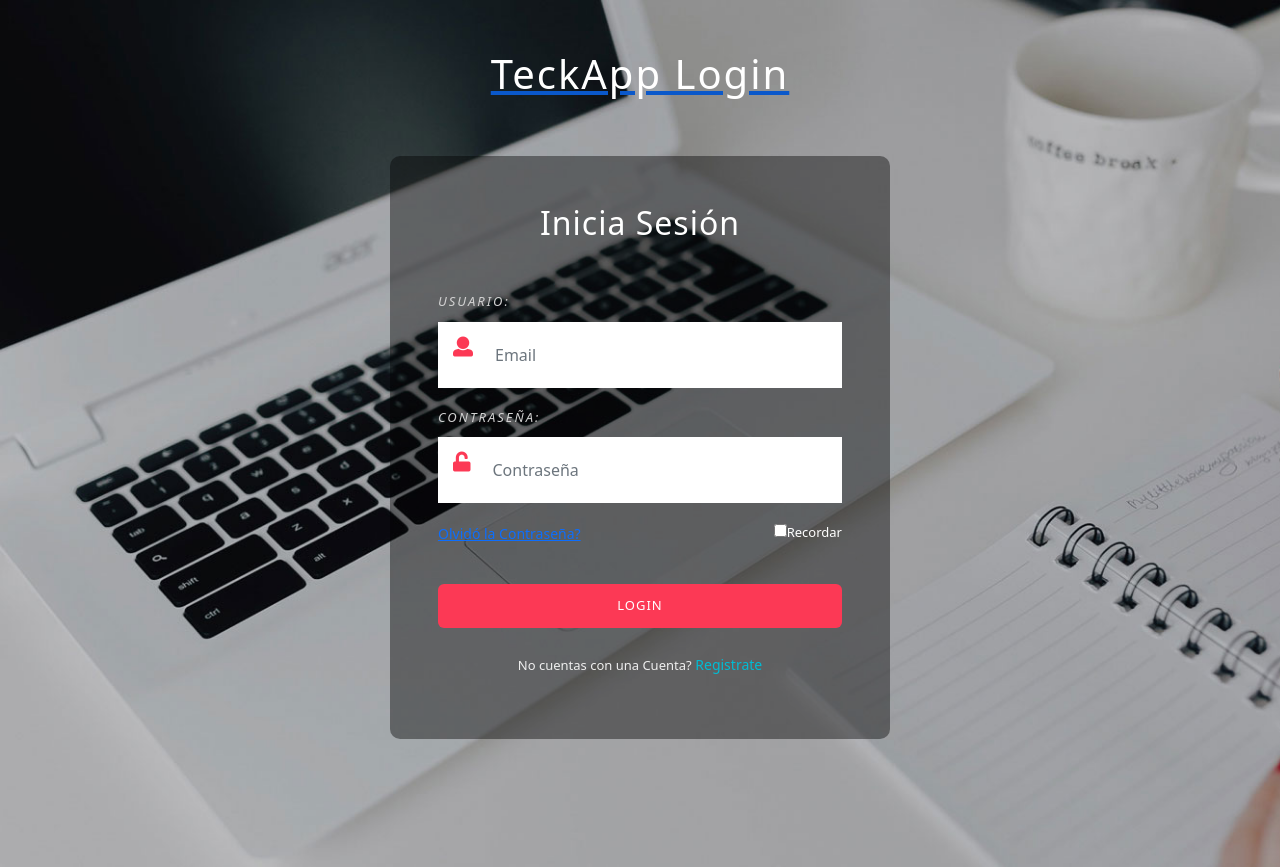
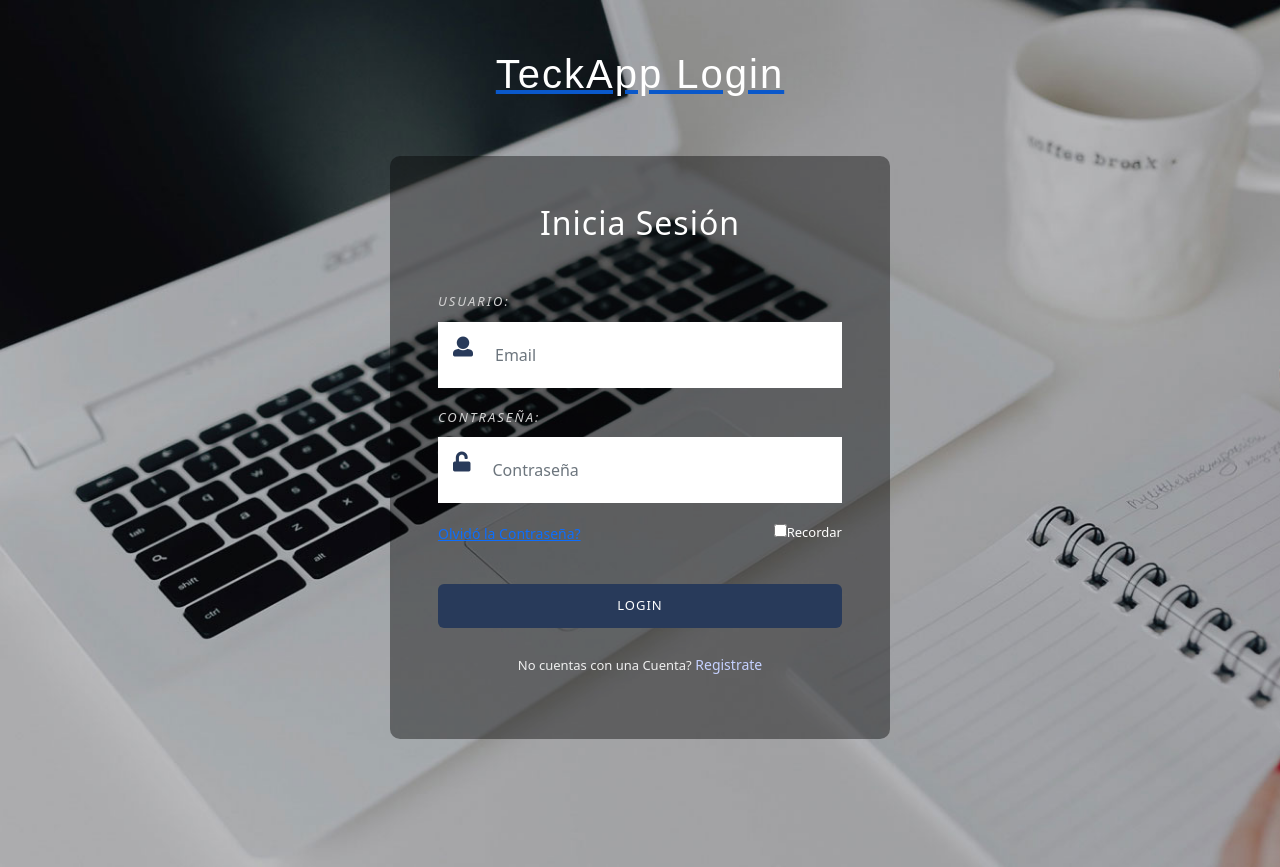
Before and after one commit to kevinoskar/Frontend-TeckApp, a PHP site: page /assets/OtherSites/iniciarsesion/index.html in a window 1280 px wide. Run offline with PHP 8.4, Linux system fonts and the light colour scheme.

Commit message:
CSS Style "Iniciar Sesión"

```diff
--- a/assets/OtherSites/iniciarsesion/css/style.css
+++ b/assets/OtherSites/iniciarsesion/css/style.css
@@ -8,6 +8,7 @@ body {
 }
 h1 {
     margin: 0;
+    font-family: "Jost", sans-serif;
     color: #ffffff;
     text-align: center;
     font-size: 50px;
@@ -56,7 +57,7 @@ p.w3l-register-p {
 }
 
 .group i {
-    color: #fc3955;
+    color: #283a5a;
     font-size: 20px;
     padding: 0 10px;
 }
@@ -90,7 +91,7 @@ input[type="password"]:focus {
 }
 
 #button {
-    background: #fc3955;
+    background: #283a5a;
     color: #ffffff;
     font-size: 13px;
     text-transform: uppercase;
@@ -103,8 +104,7 @@ input[type="password"]:focus {
 }
 
 #button:hover {
-    background-color: #00BCD4;
-    transition-duration: 5s;
+    background-color: #1d2c44;
 }
 
 .forgot {
@@ -127,7 +127,7 @@ a {
 }
 
 .register {
-    color: #00BCD4;
+    color: #c5d1ff;
     text-decoration: none;
 }
 
```
